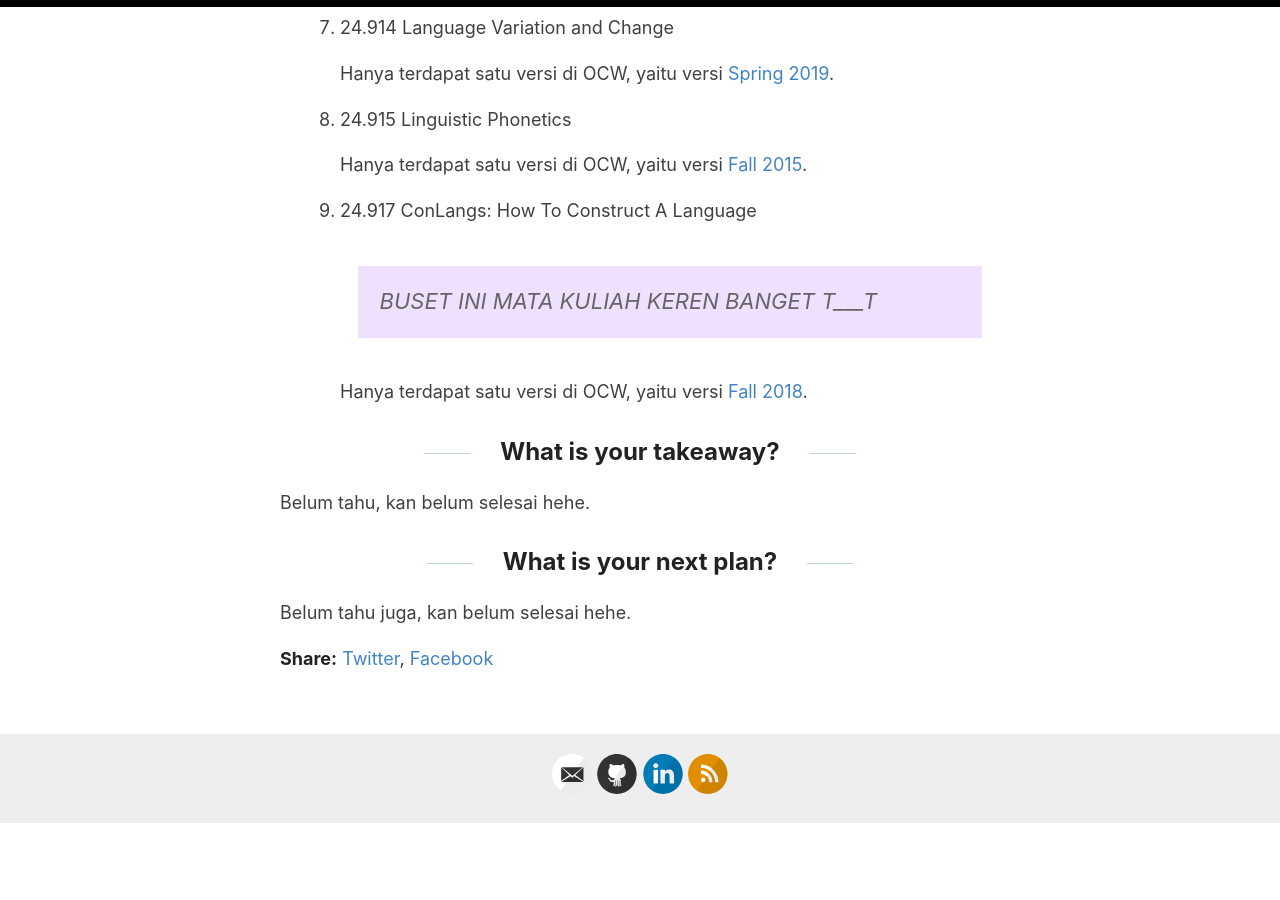
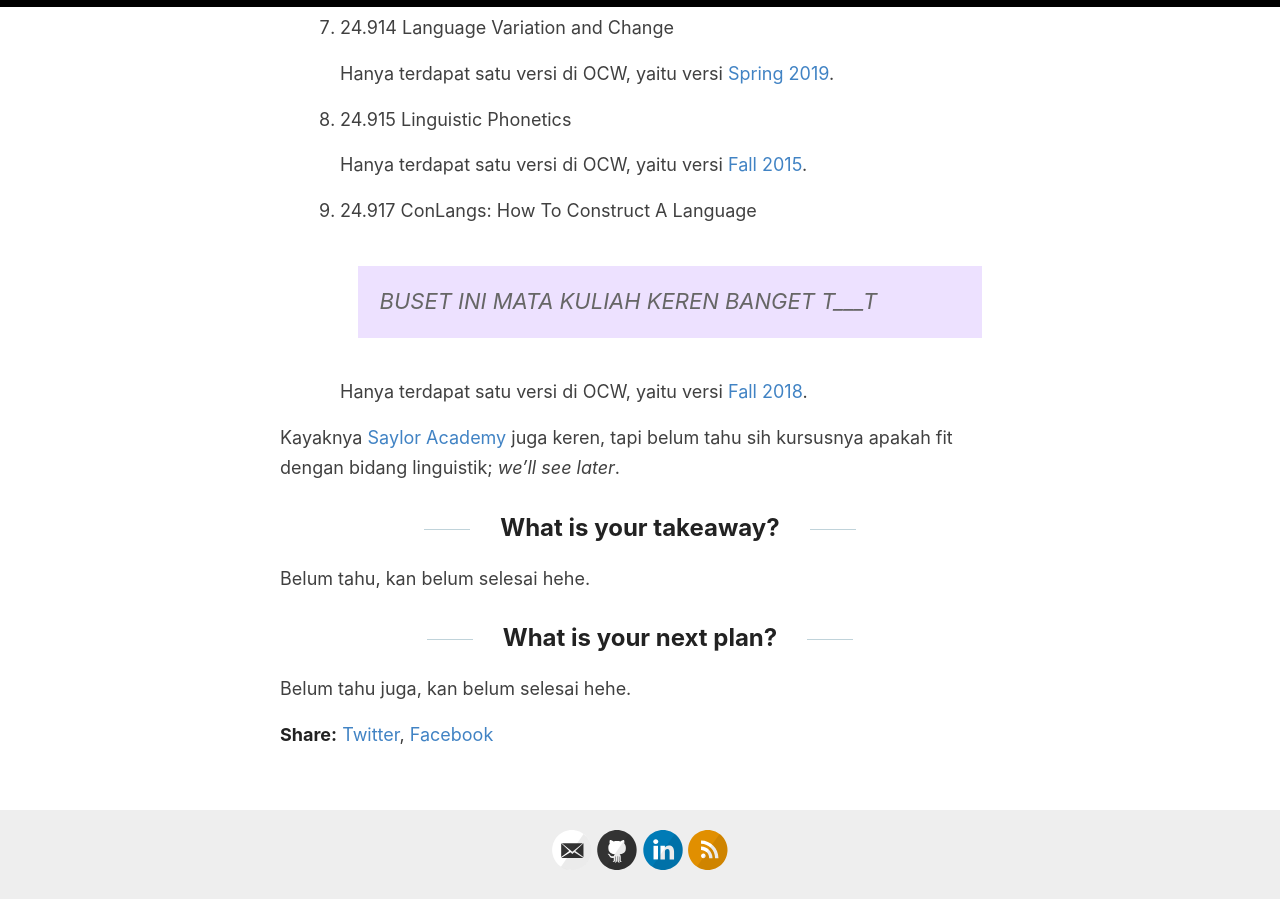
Before and after one commit to determinedguy/cecoret, a Jekyll site: the page built from _posts/2023-4-21-kursus-linguistik.md, in a window 1280 px wide and 900 px high, scrolled down 11163 px. Built offline with Jekyll 4.4.1, drawn with Linux system fonts in a browser that asks for light colours; before the commit the page ends 11987 px from its top, so only the background shows below that.

Commit message:
add: note

```diff
--- a/_posts/2023-4-21-kursus-linguistik.md
+++ b/_posts/2023-4-21-kursus-linguistik.md
@@ -632,6 +632,8 @@ Berikut adalah daftar kursus yang dapat dipertimbangkan untuk aku ambil nantinya
 
         Hanya terdapat satu versi di OCW, yaitu versi [Fall 2018](https://ocw.mit.edu/courses/24-917-conlangs-how-to-construct-a-language-fall-2018/).
 
+Kayaknya [Saylor Academy](https://www.saylor.org/) juga keren, tapi belum tahu sih kursusnya apakah fit dengan bidang linguistik; *we'll see later*.
+
 ## What is your takeaway?
 
 Belum tahu, kan belum selesai hehe.
```
